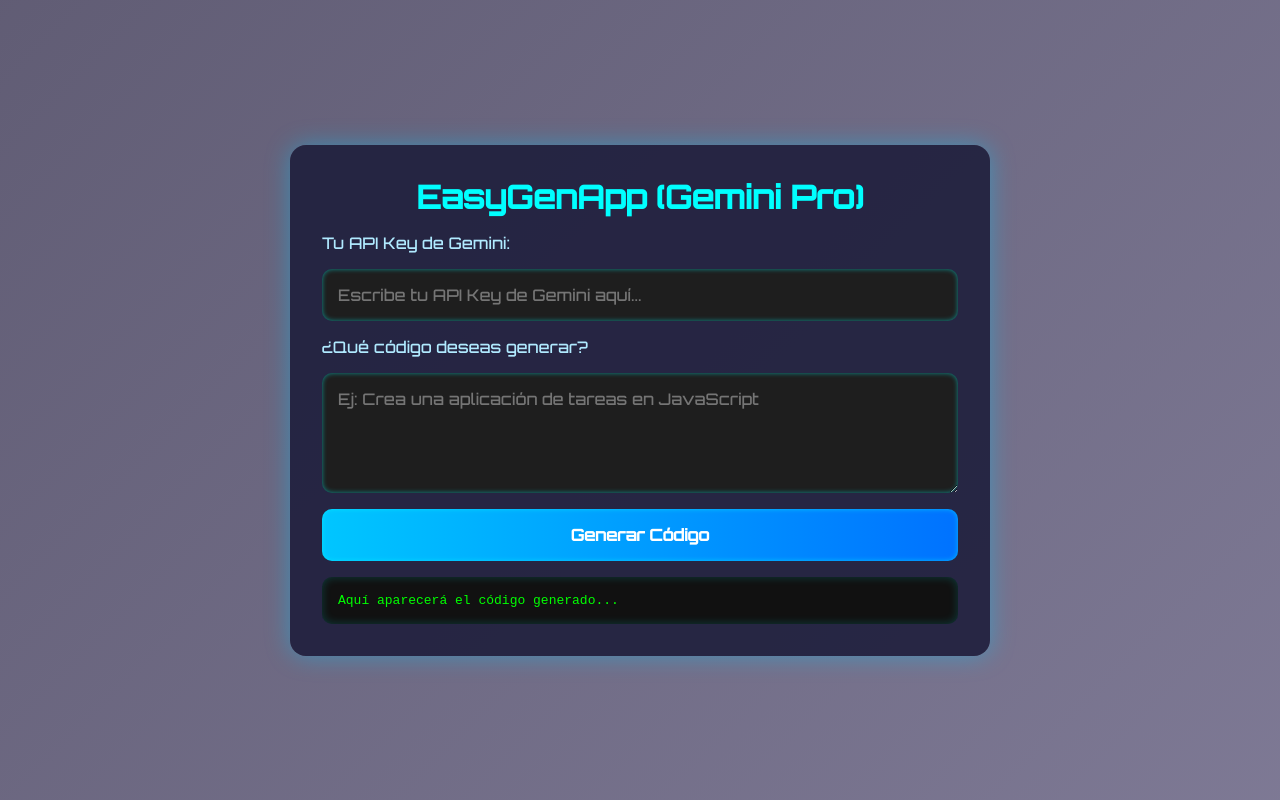
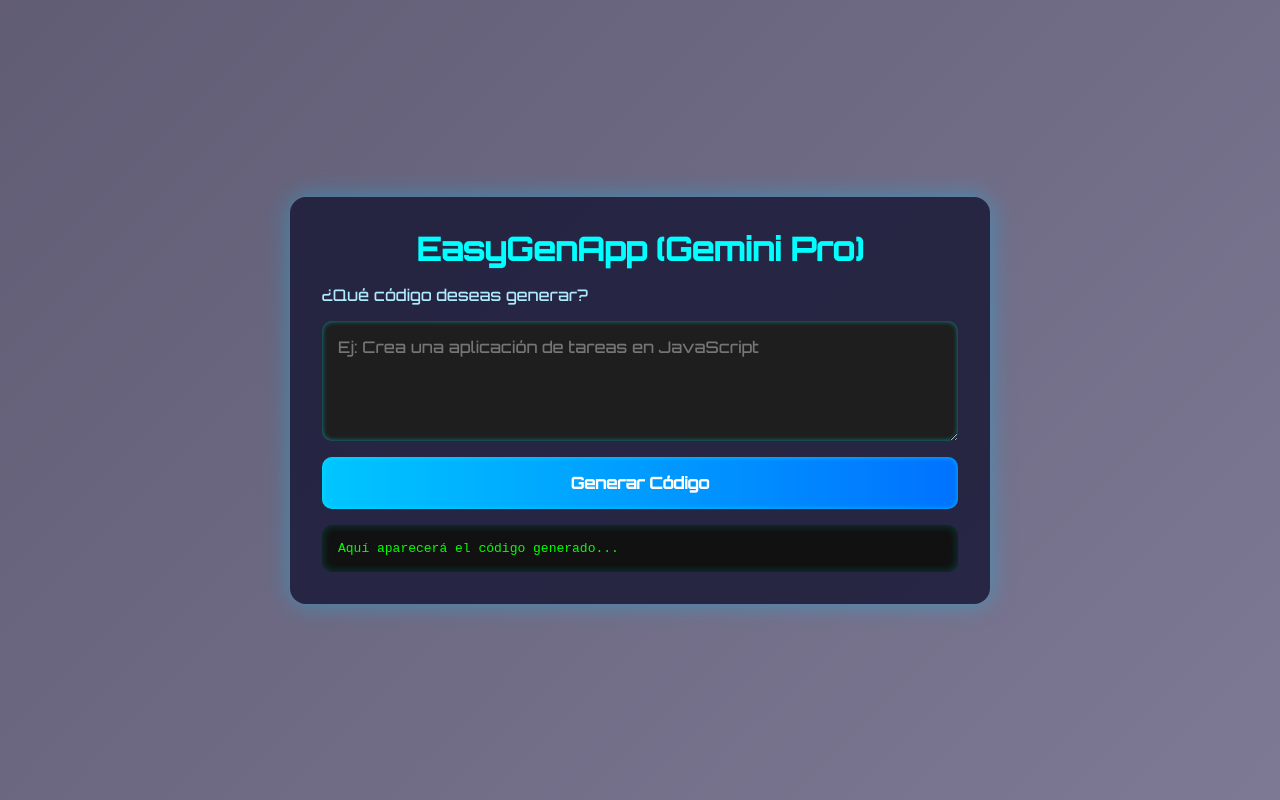
Before and after one commit to Patrick101021/EasyGenApp-Inspired, a website: page index.html in a window 1280 px wide. Drawn offline with Linux system fonts and the light colour scheme.

Commit message:
Actualizacion: correcion de texto

```diff
--- a/index.html
+++ b/index.html
@@ -73,8 +73,6 @@
 <body>
   <div class="container">
     <h1>EasyGenApp (Gemini Pro)</h1>
-    <label for="apiKey">Tu API Key de Gemini:</label>
-    <input id="apiKey" type="password" placeholder="Escribe tu API Key de Gemini aquí..." />
     <p>¿Qué código deseas generar?</p>
     <textarea id="userInput" rows="4" placeholder="Ej: Crea una aplicación de tareas en JavaScript"></textarea>
     <button onclick="generateCode()">Generar Código</button>
```
